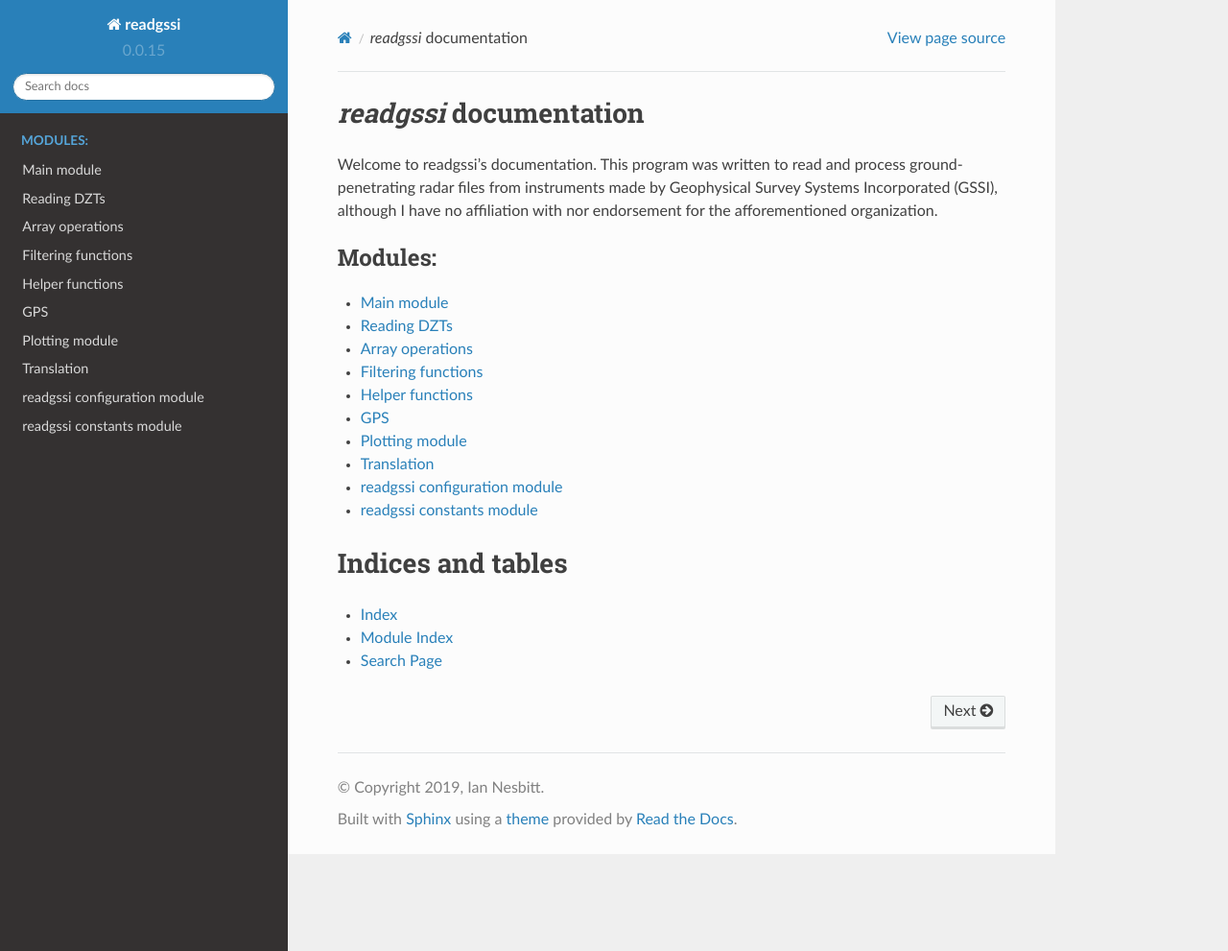
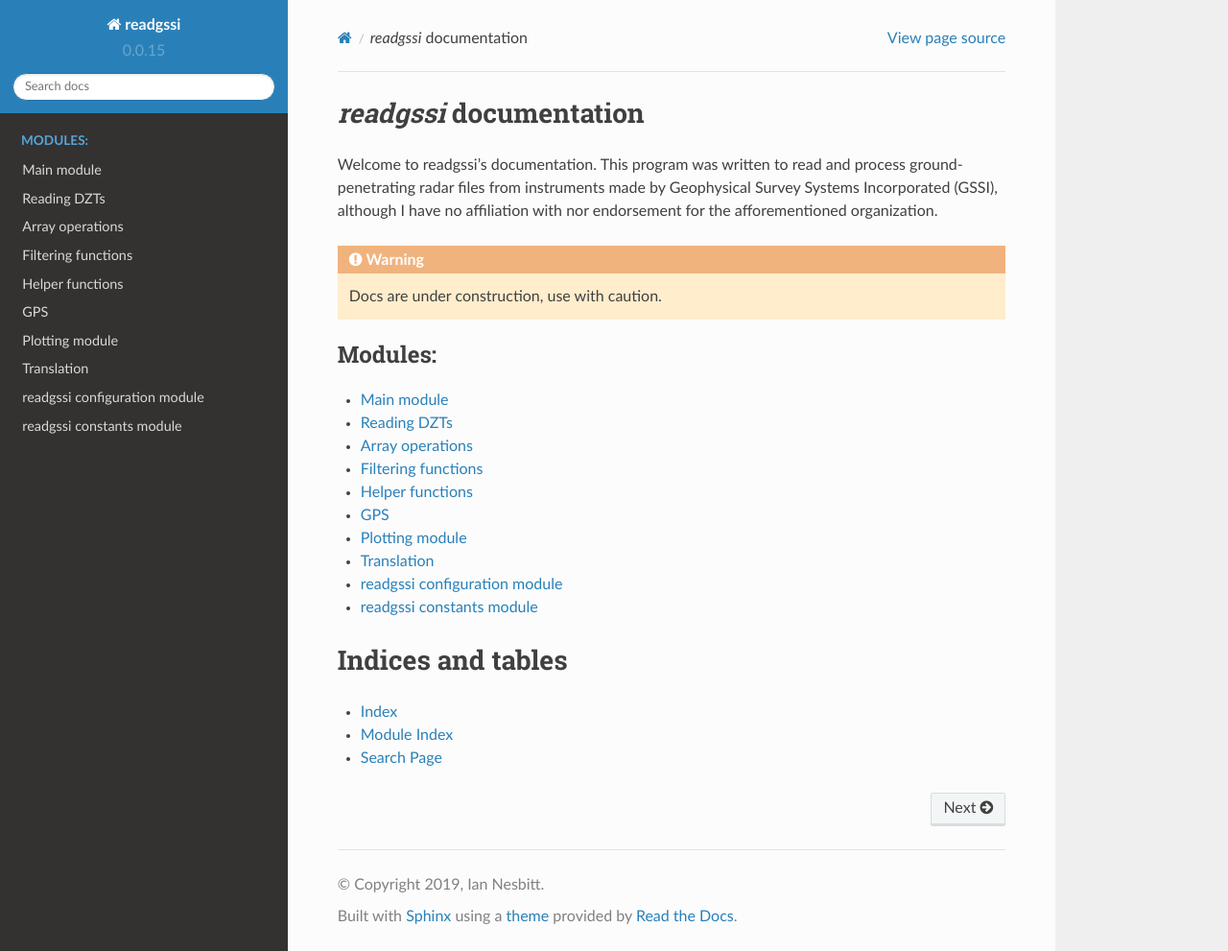
Before and after one commit to iannesbitt/readgssi, a Sphinx documentation site: the page built from docs/index.rst, in a window 1280 px wide and 991 px high. Shown: the whole window at 96% size. Built offline with Sphinx 7.4.7 and the Read the Docs theme 2.0.0, drawn with Linux system fonts in a browser that asks for light colours.

Commit message:
adding under construction warning (#9)

```diff
--- a/docs/index.rst
+++ b/docs/index.rst
@@ -3,7 +3,7 @@
 
 Welcome to readgssi's documentation. This program was written to read and process ground-penetrating radar files from instruments made by Geophysical Survey Systems Incorporated (GSSI), although I have no affiliation with nor endorsement for the afforementioned organization.
 
-
+.. warning:: Docs are under construction, use with caution.
 
 .. toctree::
     :maxdepth: 2
```
